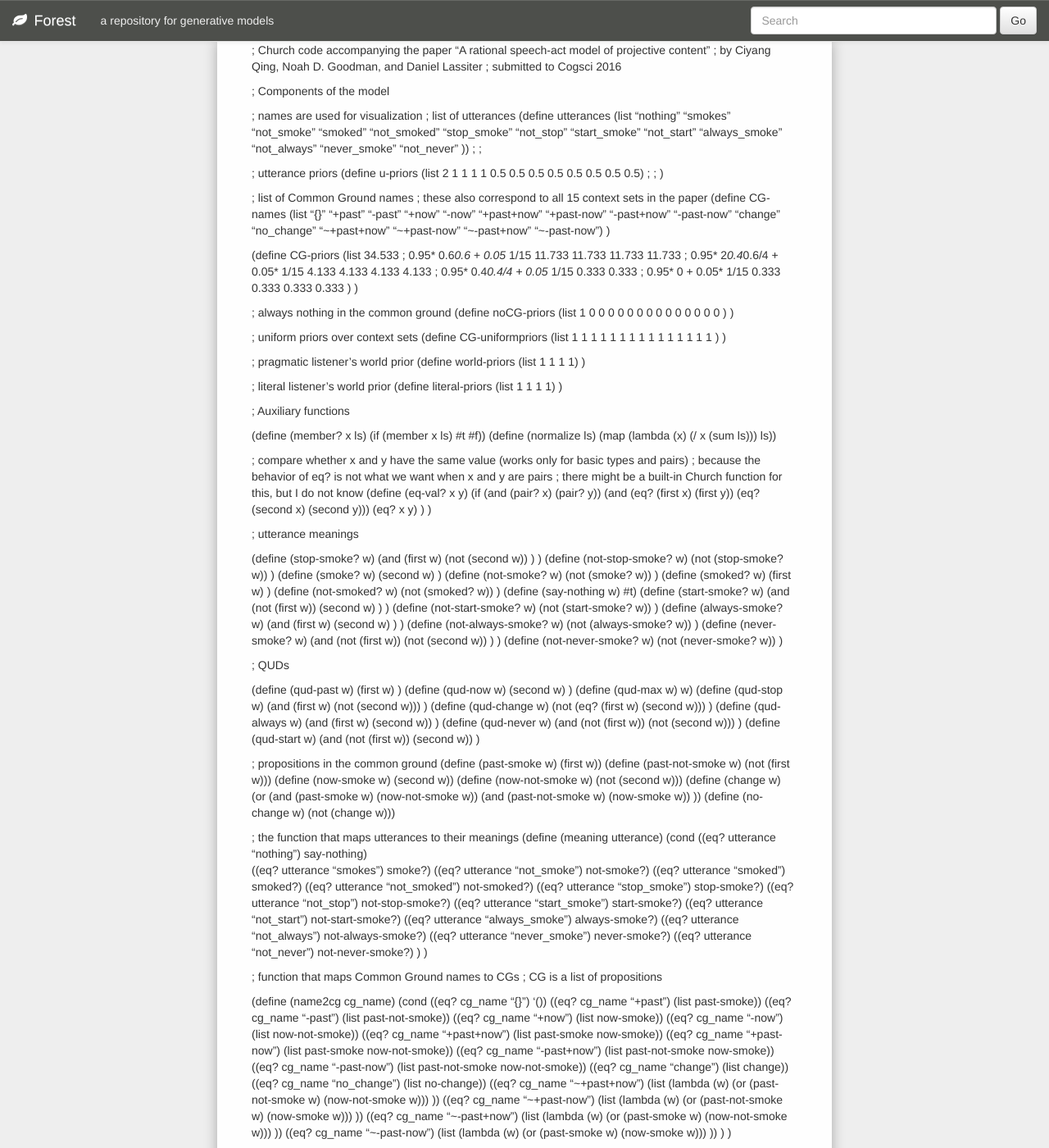
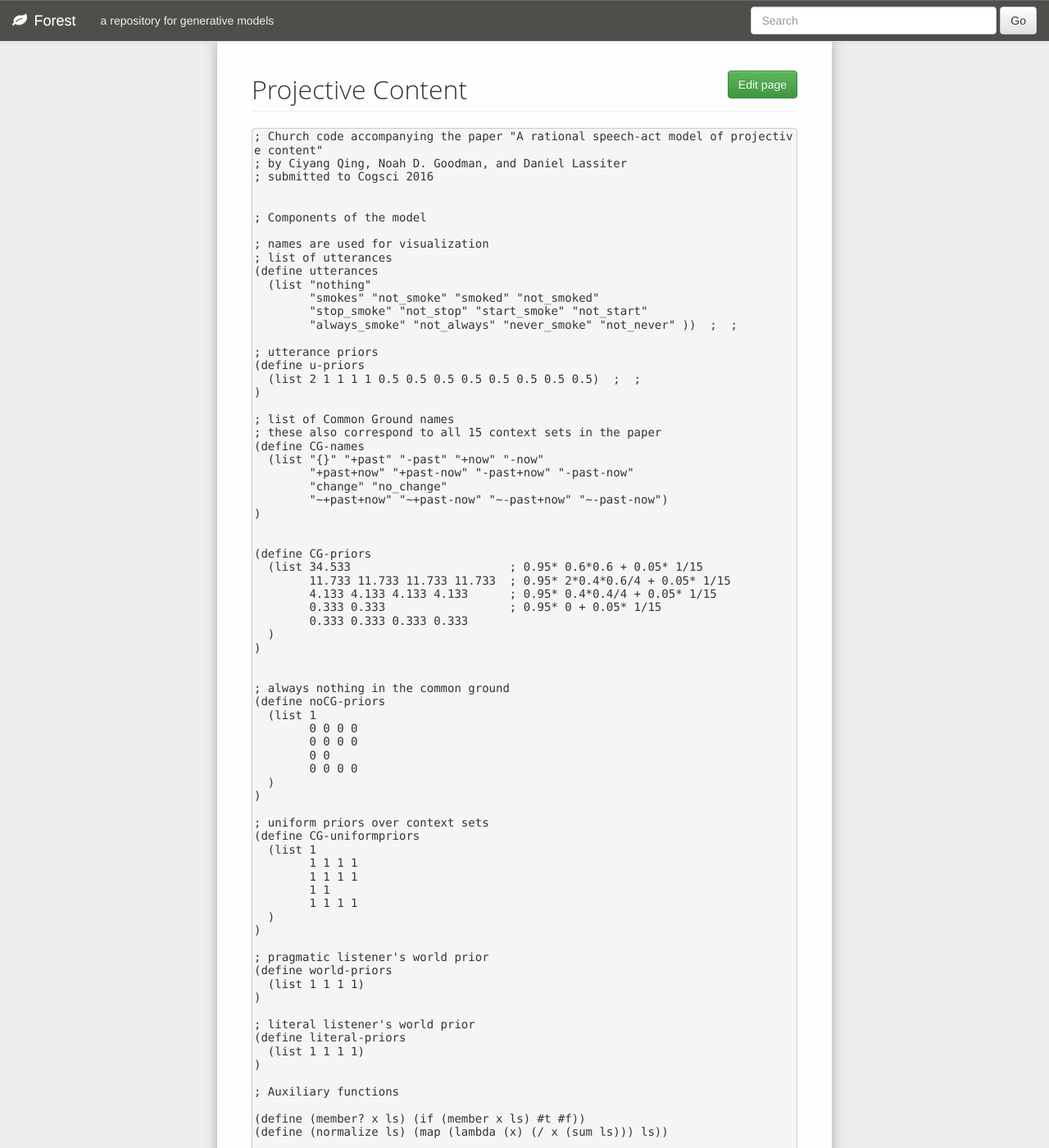
Before and after one commit to forestdb/forestdb.org, a Jekyll site: the page built from models/projective-content.md, in a window 1280 px wide and 1400 px high. Shown: the whole window at 82% size. Built offline with Jekyll 4.4.1, drawn with Linux system fonts in a browser that asks for light colours; nearby versions of some CDN libraries; our own code applies the rules of GitHub Pages for plain Markdown files; a script that is not in the unit is left out; some of the changed text lies outside the part shown.

Commit message:
Update projective-content.md

```diff
--- a/models/projective-content.md
+++ b/models/projective-content.md
@@ -1,3 +1,11 @@
+---
+layout: model
+title: Projective Content
+model-status: code
+model-language: church
+---
+
+~~~~
 ; Church code accompanying the paper "A rational speech-act model of projective content"
 ; by Ciyang Qing, Noah D. Goodman, and Daniel Lassiter
 ; submitted to Cogsci 2016
@@ -298,3 +306,4 @@
 ; CG uniform prior, QUD now
 ; (barplot (pragmatic-listener alpha "not_stop" qud-now CG-uniformpriors))
 ; (barplot (pragmatic-listener-world alpha "not_stop" qud-now CG-uniformpriors))
+~~~~
```
